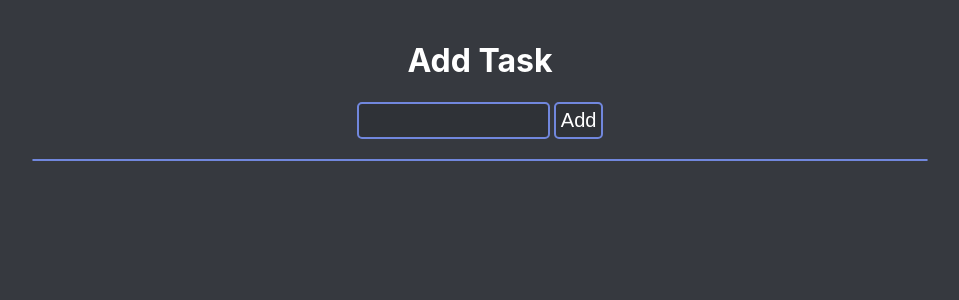
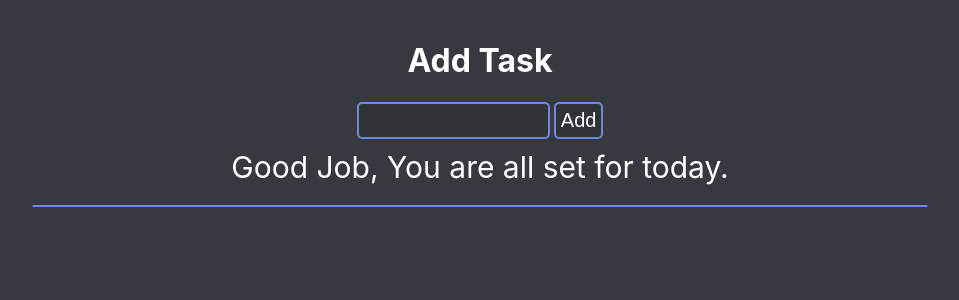
Before and after one commit to Mustafa-Mahmoud-5/To-Do-App, a React (Create React App) app: page / in a window 1280 px wide. Shown: the top 300 px of the page, without its empty margins (160-1119 px from the left). Built offline with nearby package versions, Linux system fonts and the light colour scheme.

Commit message:
track user`s number of tasks

```diff
--- a/src/toDoApp/ToDo.js
+++ b/src/toDoApp/ToDo.js
@@ -138,12 +138,27 @@ export class ToDo extends Component {
 		this.showTasks();
 	}
 
+	getNumberOfLeftTaks = () => {
+		const tasks = this.state.tasks;
+
+		let counter = 0;
+
+		tasks.forEach(task => {
+			if (!task.checked === true) {
+				counter++;
+			}
+		});
+
+		return counter;
+	};
+
 	render() {
+		const leftTasks = this.getNumberOfLeftTaks();
+
 		return (
 			<div id='ToDoApp'>
 				{/* title */}
 				<h1 className='title'>Add Task</h1>
-
 				{/* input part */}
 				<form className='form' onSubmit={e => this.addTaskHandler(e, this.showTasks)}>
 					<input type='text' className='formInput' required onChange={this.writeTaskHandler} />
@@ -151,8 +166,12 @@ export class ToDo extends Component {
 						Add
 					</button>
 				</form>
+				{/* todos Section */}
 
-				{/* todos Section */}
+				<div id='tasksDoneText'>
+					{!this.state.tasks.length ? 'Good Job, You are all set for today.' : `${leftTasks} Task(s) left`}
+				</div>
+
 				<Tasks
 					tasks={this.state.tasks}
 					deleteTask={this.deleteTask}
@@ -161,7 +180,6 @@ export class ToDo extends Component {
 					getSingleTask={this.getSingleTask}
 					checkTask={this.checkTask}
 				/>
-
 				{/* modal */}
 				{this.state.modalOpened && (
 					<Modal
--- a/src/toDoApp/ToDo.scss
+++ b/src/toDoApp/ToDo.scss
@@ -4,6 +4,12 @@
     margin: auto;
     padding: 20px;
 
+    #tasksDoneText {
+        margin-top: 10px;
+        color: white;
+        font-size: 30px;
+        text-align: center;
+    }
     .title {
         color:white;
         text-align: center;
```
